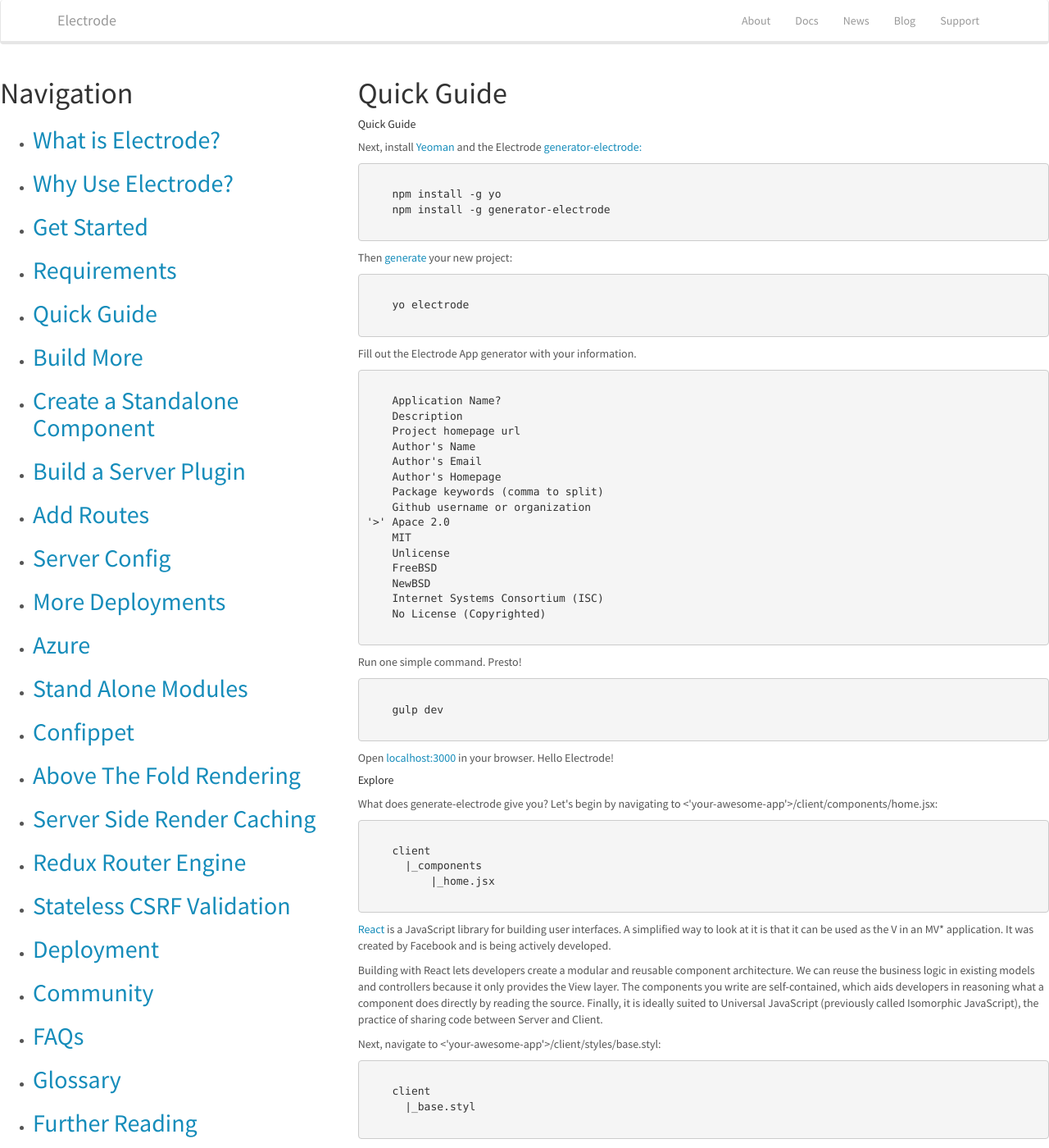
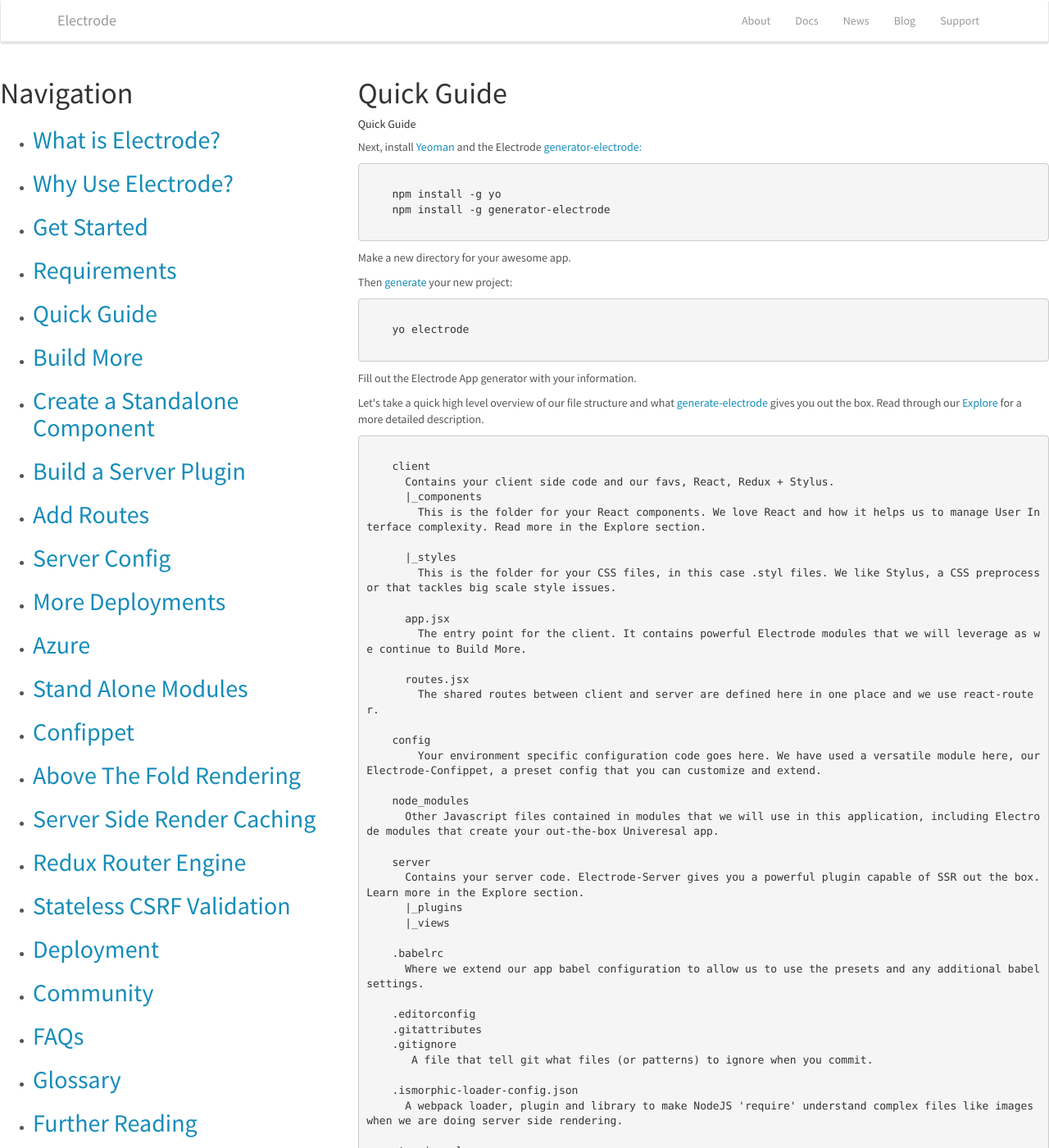
Before and after one commit to electrode-io/electrode-io.github.io, a Jekyll site: the page built from _docs/02.2-quick_guide.markdown, in a window 1280 px wide and 1400 px high. Shown: the whole window at 82% size. Built offline with Jekyll 4.4.1, drawn with Linux system fonts in a browser that asks for light colours; some of the changed text lies outside the part shown.

Commit message:
Adds the directory structure and concise summary

```diff
--- a/_docs/02.2-quick_guide.markdown
+++ b/_docs/02.2-quick_guide.markdown
@@ -14,6 +14,8 @@
   </code></pre>
 </div>
 
+<p class="body-text">Make a new directory for your awesome app.</p>
+
 <p class="body-text">Then <a href="https://github.com/electrode-io/generator-electrode" class="doc-links">generate</a> your new project:</p>
 <div class="snippet">
   <pre><code>
@@ -23,23 +25,58 @@
 
 <p class="body-text">Fill out the Electrode App generator with your information.</p>
 
+<p class="body-text">Let's take a quick high level overview of our file structure and what <a href="#" class="doc-links">generate-electrode</a> gives you out the box. Read through our <a href="#" class="doc-links">Explore</a> for a more detailed description.</p>
+
 <div class="snippet">
   <pre><code>
-    Application Name?
-    Description
-    Project homepage url
-    Author's Name
-    Author's Email
-    Author's Homepage
-    Package keywords (comma to split)
-    Github username or organization
-'>' Apace 2.0
-    MIT
-    Unlicense
-    FreeBSD
-    NewBSD
-    Internet Systems Consortium (ISC)
-    No License (Copyrighted)
+    client
+      Contains your client side code and our favs, React, Redux + Stylus.
+      |_components
+        This is the folder for your React components. We love React and how it helps us to manage User Interface complexity. Read more in the Explore section.
+
+      |_styles
+        This is the folder for your CSS files, in this case .styl files. We like Stylus, a CSS preprocessor that tackles big scale style issues.
+
+      app.jsx
+        The entry point for the client. It contains powerful Electrode modules that we will leverage as we continue to Build More.
+
+      routes.jsx
+        The shared routes between client and server are defined here in one place and we use react-router.
+
+    config
+        Your environment specific configuration code goes here. We have used a versatile module here, our Electrode-Confippet, a preset config that you can customize and extend.
+
+    node_modules
+      Other Javascript files contained in modules that we will use in this application, including Electrode modules that create your out-the-box Univeresal app.
+
+    server
+      Contains your server code. Electrode-Server gives you a powerful plugin capable of SSR out the box. Learn more in the Explore section.
+      |_plugins
+      |_views
+
+    .babelrc
+      Where we extend our app babel configuration to allow us to use the presets and any additional babel settings.
+
+    .editorconfig
+    .gitattributes
+    .gitignore
+       A file that tell git what files (or patterns) to ignore when you commit.
+
+    .ismorphic-loader-config.json
+      A webpack loader, plugin and library to make NodeJS 'require' understand complex files like images when we are doing server side rendering.
+
+    .travis.yml
+      A file where you can customize any process in the Travis default build environment.
+
+    gulpfile.js
+      A file that stores all your Gulp configurations. We will explore this more in Getting Started: Intermediate.
+
+    LICENSE
+    package.json
+      Contains the metadata for your-awesome-app and a list of your dependencies to install from npm when running npm install.
+
+    README.md
+      Info you want users to know about your app (installation instructions, licensing, contributors, etc.).
   </code></pre>
 </div>
 
@@ -210,7 +247,7 @@
   </code></pre>
 </div>
 
-<p>This is where we extend our electrode-archetype-react-app babel <a href="https://babeljs.io/docs/usage/babelrc/" class="doc-links">configuration</a> to allow us to use the <a href="https://babeljs.io/docs/plugins/preset-es2015/" class="doc-links">presets</a> (ES6, React) and any plugins or projects that need additional Babel setings.</p>
+<p>This is where we extend our electrode-archetype-react-app babel <a href="https://babeljs.io/docs/usage/babelrc/" class="doc-links">configuration</a> to allow us to use the <a href="https://babeljs.io/docs/plugins/preset-es2015/" class="doc-links">presets</a> (ES6, React) and any plugins or projects that need additional Babel settings.</p>
 
 <p>Following, we have the <'your-awesome-app'>/isomorphic-loader-config.json:</p>
 
```
